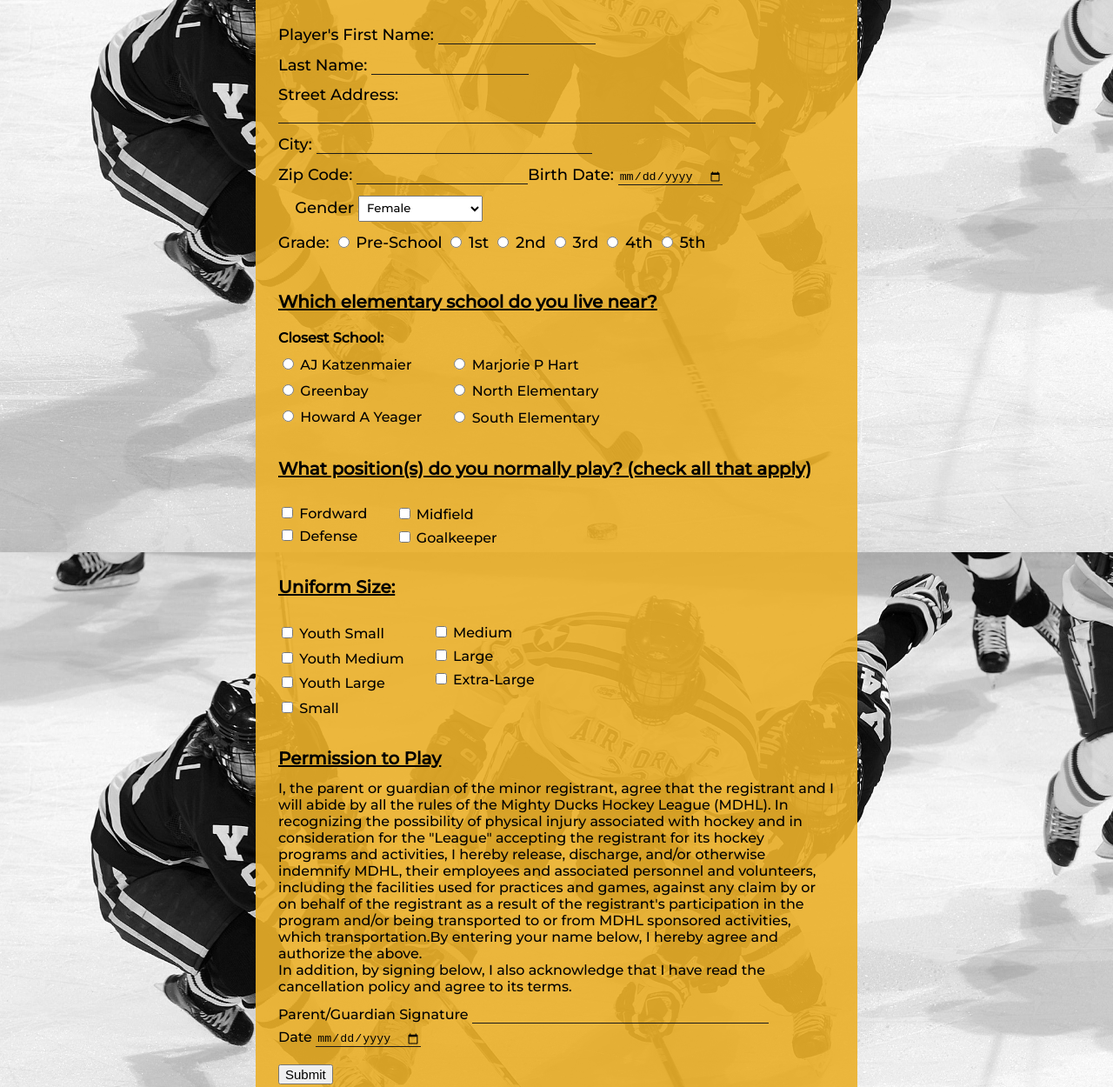
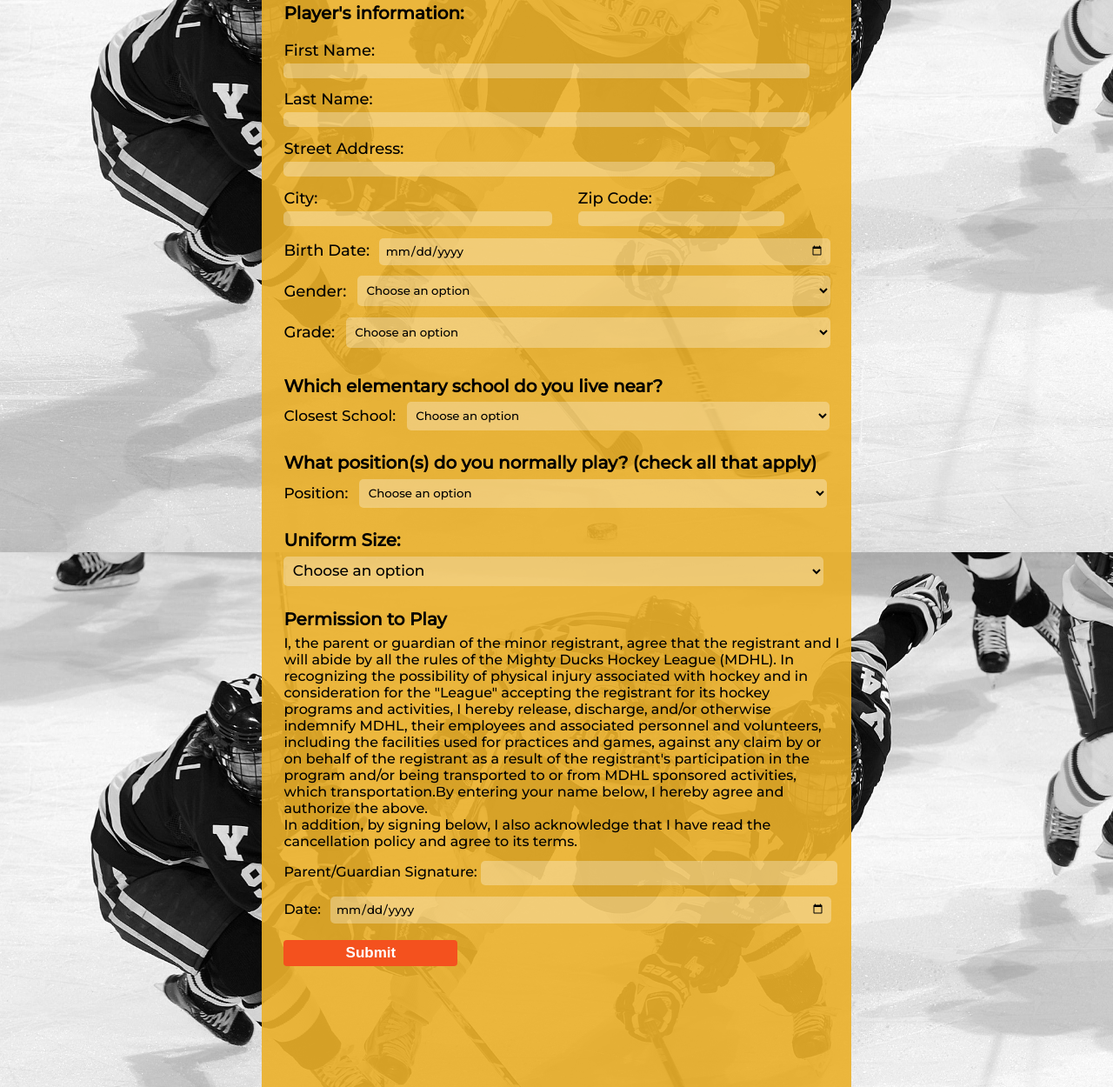
Before and after one commit to catasimonovich4/week-4-task-4-design-3, a plain HTML site: page pages/registration.html in a window 1280 px wide. Shown: the part 218-1468 px from the top of the page at 87% size. Drawn offline with Linux system fonts and the light colour scheme.

Commit message:
:bug:Fix: Add content to Registration page.

```diff
--- a/pages/registration.html
+++ b/pages/registration.html
@@ -51,152 +51,99 @@
       <main>
         <div class="h2RF-container">
             <h2>Registration Form</h2>
-            <span>Become a member!</span>
+            <span>Complete the form and become a MDHL member!</span>
         </div>
         <section class="form-section">
             <div class="form-container">
               <form action="show_data.html" method="get">
+                <h3 class="yourinf">Player's information:</h3>
                 <div class="form-first-part">
                   <div class="form-part1">
-                    <label for="first-name">Player's First Name:</label>
-                    <input type="text" id="firstname" name="firstname" required/>
+                    <label for="first-name">First Name:</label>
+                    <input type="text" id="firstname" name="firstname" size="73px" required/>
                   </div>
                   <div class="form-part2">
                     <label for="last-name">Last Name:</label>
-                    <input type="text" id="lastname" name="lastname" required/>
+                    <input type="text" id="lastname" name="lastname" size="73px" required/>
                   </div>
                   <div class="form-part3">
                     <label for="address">Street Address:</label>
-                    <input type="text" name="address" id="street-addres" size="66px" required/>
+                    <input type="text" name="address" id="street-addres" size="68px" required/>
                   </div>
-                  <div class="form-part4">
-                    <label for="city">City:</label>
-                    <input type="text" name="city" id="city" size="37px" required/>
-                  </div>
-                  <div class="form-part5">
-                    <label for="zip">Zip Code:</label>
-                    <input type="text" name="zip" id="zip" size="22px" required/>
+                  <div class="form-city-zip">
+                    <div class="form-part4">
+                      <label for="city">City:</label>
+                      <input type="text" name="city" id="city" size="36px" required/>
+                    </div>
+                    <div class="form-part5">
+                      <label for="zip">Zip Code:</label>
+                      <input type="text" name="zip" id="zip" size="27px" required/>
+                    </div>
                   </div>
                   <div class="form-part6">
                     <label for="bday">Birth Date:</label>
-                    <input type="date" name="bday" id="bday" required />
+                    <input type="date" name="bday" id="bday" size="37px" required />
                   </div>
                   <div class="gender">
-                   <!--  <p>Gender:</p> -->
-                    <label for="gender">Gender</label>
+                    <label for="gender">Gender:</label>
                     <select id="gender" name="gender">
+                        <option>Choose an option</option>
                         <option value="female">Female</option>
                         <option value="male">Male</option>
                         <option value="notsay">Prefer not to say</option>
                     </select>
                   </div>
                   <div class="grade">
-                    <p>Grade:</p>
-                    <input type="radio" id="pre-sch" name="grade" value="pre-sch"/>
-                    <label for="grade">Pre-School</label>
-                    <input type="radio" id="pri" name="grade" value="1st"/>
-                    <label for="grade">1st</label>
-                    <input type="radio" id="sec" name="grade" value="2nd"/>
-                    <label for="grade">2nd</label>
-                    <input type="radio" id="ter" name="grade" value="3rd"/>
-                    <label for="grade">3rd</label>
-                    <input type="radio" id="cua" name="grade" value="4th"/>
-                    <label for="grade">4th</label>
-                    <input type="radio" id="qui" name="grade" value="5th"/>
-                    <label for="grade">5th</label>
+                    <label for="grade">Grade:</label>
+                    <select id="grade" name="grade">
+                        <option>Choose an option</option>
+                        <option value="presch">Pre-School</option>
+                        <option value="fst">First Grade</option>
+                        <option value="scnd">Second Grade</option>
+                        <option value="thrd">Third Grade</option>
+                        <option value="frth">Fourth Grade</option>
+                        <option value="ffth">Fifth Grade</option>
+                    </select>
                   </div>
                 </div>
-                <h3 class="sch">Which elementary school do you live near?</h3>
-                <span>Closest School:</span>
+                <h3 class="h3-sch">Which elementary school do you live near?</h3>
                 <div class="close-sch">
-                  <div class="close-sch-1">
-                    <div>
-                      <input type="radio" id="AJK" name="cl-sch" value="AJK"/>
-                      <label for="close-sch">AJ Katzenmaier</label>
-                    </div>
-                    <div>
-                      <input type="radio" id="G" name="cl-sch" value="G"/>
-                      <label for="close-sch">Greenbay</label>
-                    </div>
-                    <div>
-                      <input type="radio" id="HAY" name="cl-sch" value="HAY"/>
-                      <label for="close-sch">Howard A Yeager</label>
-                    </div>
-                  </div>
-                  <div class="close-sch-2">
-                    <div>
-                      <input type="radio" id="MPH" name="cl-sch" value="MPH"/>
-                      <label for="close-sch">Marjorie P Hart</label>
-                    </div>
-                    <div>
-                      <input type="radio" id="NE" name="cl-sch" value="NE"/>
-                      <label for="close-sch">North Elementary</label>
-                    </div>
-                    <div>
-                      <input type="radio" id="SE" name="cl-sch" value="SE"/>
-                      <label for="close-sch">South Elementary</label>
-                    </div>
-                  </div>
+                  <label for="close-sch">Closest School:</label>
+                  <select id="close-sch" name="close-sch">
+                        <option>Choose an option</option>
+                        <option value="AJK">AJ Katzenmaier Academy</option>
+                        <option value="GB">Green Bay Academy</option>
+                        <option value="HAY">Howard A. Yeager School</option>
+                        <option value="MPH">Marjorie P. Hart Elementary</option>
+                        <option value="NE">North Elementary</option>
+                        <option value="SE">South Elementary</option>
+                  </select>
                 </div>
-                <h3>
+                <h3 class="h3-posi">
                   What position(s) do you normally play? (check all that apply)
                 </h3>
                 <div class="position">
-                  <div class="posi-1">
-                    <div>
-                      <input type="checkbox" id="fordw" name="fordw" value="fordw"/>
-                      <label for="position">Fordward</label>
-                    </div>
-                    <div>
-                      <input type="checkbox" id="def" name="def" value="def"/>
-                      <label for="position">Defense</label>
-                    </div>
-                  </div>
-                  <div class="posi-2">
-                    <div>
-                      <input type="checkbox" id="mid" name="mid" value="mid"/>
-                      <label for="position">Midfield</label>
-                    </div>
-                    <div>
-                      <input type="checkbox" id="goalk" name="goalk" value="gaolk"/>
-                      <label for="position">Goalkeeper</label>
-                    </div>
-                  </div>
+                  <label for="position">Position:</label>
+                  <select id="position" name="position">
+                        <option>Choose an option</option>
+                        <option value="fordward">Fordward</option>
+                        <option value="midfield">Midfield</option>
+                        <option value="defense">Defense</option>
+                        <option value="goalkeeper">Goalkeeper</option>
+                  </select>
                 </div>
-                <h3>Uniform Size:</h3>
+                <h3 class="h3-uni">Uniform Size:</h3>
                 <div class="uniform">
-                  <div class="uni-1">
-                    <div>
-                      <input type="checkbox" id="ys" name="uniform" value="ys"/>
-                      <label for="uniform">Youth Small</label>
-                    </div>
-                    <div>
-                      <input type="checkbox" id="ym" name="uniform" value="ym"/>
-                      <label for="uniform">Youth Medium</label>
-                    </div>
-                    <div>
-                      <input type="checkbox" id="yl" name="uniform" value="yl"/>
-                      <label for="uniform">Youth Large</label>
-                    </div>
-                    <div>
-                      <input type="checkbox" id="s" name="uniform" value="s"/>
-                      <label for="uniform">Small</label>
-                    </div>
-                  </div>
-                  <div class="uni-2">
-                    <div>
-                      <input type="checkbox" id="m" name="uniform" value="m"/>
-                      <label for="uniform">Medium</label>
-                    </div>
-                    <div>
-                      <input type="checkbox" id="l" name="uniform" value="l"/>
-                      <label for="uniform">Large</label>
-                    </div>
-                    <div>
-                      <input type="checkbox" id="xl" name="uniform" value="xl"/>
-                      <label for="uniform">Extra-Large</label>
-                    </div>
-                  </div>
+                  <select id="uniform" name="uniform">
+                    <option>Choose an option</option>
+                    <option value="ys">Youth Small</option>
+                    <option value="ym">Youth Medium</option>
+                    <option value="yl">Youth Large</option>
+                    <option value="s">Small</option>
+                    <option value="m">Medium</option>
+                    <option value="l">Large</option>
+                    <option value="xl">Extra Large</option>
+              </select>
                 </div>
                 <h3 class="h3-ptoplay">Permission to Play</h3>
                 <div class="ptoplay">
@@ -219,16 +166,18 @@
                   </p>
                   <div class="pertoplay">
                     <div class="pertop-1">
-                      <label for="pertoplay">Parent/Guardian Signature</label>
+                      <label for="pertoplay">Parent/Guardian Signature:</label>
                       <input type="text" id="sign" name="pertoplay" size="40px" required/>
                     </div>
                     <div class="pertop-2">
-                      <label for="pertoplay">Date</label>
+                      <label for="pertoplay">Date:</label>
                       <input type="date" id="signdate" name="pertoplay" required/>
                     </div>
                 </div>
               </form>
-              <button>Submit</button>
+              <div class="form-button">
+                <button class="form-b" type="submit" style="vertical-align:middle"><span>Submit</span></button>
+              </div>
             </div>
         </section>
 </body>
--- a/styles/mdhl_3.css
+++ b/styles/mdhl_3.css
@@ -238,7 +238,6 @@ h2 {
 }
 
 h3 {
-  text-decoration: underline;
   margin-top: 0px;
   font-weight: 700;
   font-size: 20px;
@@ -720,7 +719,7 @@ iframe {
 
 .h2RF-container {
   background-color: rgb(0, 0, 0, 0.9);
-  width: 50%;
+  width: 40%;
   padding: 6px;
   border-radius: 15px;
   text-align: center;
@@ -745,7 +744,7 @@ iframe {
 .form-section {
   display: flex;
   justify-content: center;
-  height: 200vh;
+  height: 185vh;
 }
 
 .form-container {
@@ -754,10 +753,14 @@ iframe {
   width: 50%;
   /* background-color: rgb(190, 182, 182, 0.3); */
   background-color: rgb(235, 177, 42, 0.9);
-  padding: 2%;
+  padding: 0% 1% 2% 2%;
   margin-top: 1%;
   margin-bottom: 2%;
   border-radius: 15px;
+}
+
+.yourinf {
+  margin-top: 0%;
 }
 
 form {
@@ -766,7 +769,7 @@ form {
 
 .form-first-part {
   display: flex;
-  flex-wrap: wrap;
+  flex-direction: column;
   font-size: 18px;
 }
 
@@ -783,143 +786,124 @@ form {
   width: 100%;
 }
 
+.form-city-zip {
+  display: flex;
+}
+
 .form-part4 {
-  padding: 0% 3% 2% 0%;
+  padding: 0% 2% 2% 0%;
 }
 
 .form-part5 {
   padding: 0% 0% 2% 0%;
 }
 
-.fomr-part6 {
-  padding: 0% 0% 2% 0%;
+.form-part6 > input {
+  font-family: unset;
+  padding: 1%;
+  margin-left: 1%;
+  width: 79%;
 }
 
 .gender {
-  padding: 0% 1% 0% 3%;
-  width: 40%;
+  display: flex;
+  margin-top: 2%;
 }
 
 .gender > select {
+  display: inline;
   font-family: unset;
-  padding: 2%
-
+  padding: 1%;
+  margin-left: 1%;
+  width: 85%;
 }
 
-/* .gender > p {
-  padding: 0%;
-  padding-left: 0%;
-  margin: 0%;
-  display: inline;
-} */
-
 .gender > label {
-  padding: 0%;
-  display: inline;
+  padding: 1% 1% 1% 0%;
 }
 
 .grade {
-  padding: 2% 0% 0% 0%;
+  display: flex;
+  margin-top: 2%;
 }
 
-.grade > p {
-  padding: 0%;
-  margin: 0%;
+.grade > select {
   display: inline;
+  font-family: unset;
+  padding: 1%;
+  margin-left: 1%;
+  width: 87%;
 }
 
-.sch {
-  margin-top: 7%;
+.grade > label {
+  padding: 1% 1% 1% 0%;
+}
+
+.h3-sch {
+  margin-top: 5%;
+  margin-bottom: 0%;
 }
 
 .close-sch {
   display: flex;
-  justify-content: flex-start;
-  margin-bottom: 5%;
+  margin-top: 1%;
+  margin-bottom: 4%;
+}
+
+.close-sch > select {
+  display: inline;
+  font-family: unset;
+  padding: 1%;
+  margin-left: 1%;
+  width: 76%;
 }
 
 .close-sch > label {
-  padding: 0%;
+  padding: 1% 1% 1% 0%;
+  font-size: 17px;
 }
 
-.close-sch-1 {
-  display: flex;
-  flex-direction: column;
-  padding-top: 1%;
-}
-
-.close-sch-1 > div {
-  margin: 3% 0%;
-}
-
-.close-sch-2 {
-  display: flex;
-  flex-direction: column;
-  margin-left: 5%;
-  padding-top: 1%;
-}
-
-.close-sch-2 > div {
-  margin: 3% 0%;
+.h3-posi {
+  margin-top: 4%;
+  margin-bottom: 0%;
 }
 
 .position {
   display: flex;
-  justify-content: flex-start;
-  margin-bottom: 5%;
+  margin-top: 1%;
+  margin-bottom: 4%;
 }
 
-.posi-1 {
-  display: flex;
-  flex-direction: column;
-  padding-top: 1%;
+.position > select {
+  display: inline;
+  font-family: unset;
+  padding: 1%;
+  margin-left: 1%;
+  width: 84%;
 }
 
-.posi-1 > div {
-  margin: 3% 0%;
-}
-
-.posi-2 {
-  display: flex;
-  flex-direction: column;
-  margin-left: 5%;
-  padding-top: 1%;
-}
-
-.posi-2 > div {
-  margin: 3% 0%;
+.position > label {
+  padding: 1% 1% 1% 0%;
+  font-size: 17px;
 }
 
 .uniform {
   display: flex;
-  justify-content: flex-start;
-  margin-bottom: 5%;
+  margin-bottom: 4%;
 }
 
-.uni-1 {
-  display: flex;
-  flex-direction: column;
-  padding-top: 1%;
+.uniform > select {
+  margin-top: 1%;
+  display: inline;
+  font-family: unset;
+  padding: 1%;
+  width: 97%;
+  font-size: 17px;
 }
 
-.uni-1 > div {
-  margin: 3% 0%;
-}
-
-.uni-2 {
-  display: flex;
-  flex-direction: column;
-  margin-left: 5%;
-  padding-top: 1%;
-}
-
-.uni-2 > div {
-  margin: 3% 0%;
-}
-
-.h3-ptoplay {
-  margin-top: 3%;
-  margin-bottom: 2%;
+.h3-uni {
+  margin-top: 2%;
+  margin-bottom: 0%;
 }
 
 .ptoplay > p {
@@ -927,30 +911,89 @@ form {
   margin: 0%;
 }
 
+.h3-ptoplay {
+  margin-top: 2%;
+  margin-bottom: 1%;
+}
+
 .pertoplay {
   display: flex;
   flex-direction: column;
-  justify-content: flex-start;
   margin-top: 2%;
   margin-bottom: 3%;
 }
 
-.pertop-1 {
-  margin-bottom: 1%;
+.pertop-1 > input{
+  margin-bottom: 2%;
+  width: 62%;
+  padding: 1%;
+}
+
+.pertop-2 > input {
+  font-family: unset;
+  padding: 1%;
+  margin-left: 1%;
+  width: 88%;
 }
 
 input[type=text] {
-    border: none;
-    border-bottom: 1px solid rgb(27, 27, 27);
-    background-color: rgb(190, 182, 182, 0.0);
+  border-radius: 5px;
+  border: none;
+  background-color: rgb(255, 255, 255, 0.3);
 }
 
 input[type=date] {
   border: none;
-  border-bottom: 1px solid rgb(27, 27, 27);
-  background-color: rgb(190, 182, 182, 0.0);
+  border-radius: 5px;
+  background-color: rgb(255, 255, 255, 0.3);
 }
 
-button {
-  font-size: 15px;
+select {
+  border-radius: 5px;
+  border: none;
+  background-color: rgb(255, 255, 255, 0.3);
 }
+
+.form-b {
+  display: inline-block;
+  border-radius: 4px;
+  background-color: #f4511e;
+  border: none;
+  color: #FFFFFF;
+  text-align: center;
+  font-size: 17px;
+  padding: 5px;
+  width: 200px;
+  transition: all 0.5s;
+  cursor: pointer;
+  margin-bottom: 2%;
+}
+
+.form-b:hover {
+  background-color: #f4511e;
+}
+
+.form-b span {
+  cursor: pointer;
+  display: inline-block;
+  position: relative;
+  transition: 0.5s;
+}
+
+.form-b span:after {
+  content: '\00bb';
+  position: absolute;
+  opacity: 0;
+  top: 0;
+  right: -20px;
+  transition: 0.5s;
+}
+
+.form-b:hover span {
+  padding-right: 25px;
+}
+
+.form-b:hover span:after {
+  opacity: 1;
+  right: 0;
+}
```
Also changed, not shown: pages/about.html (+3 -3 lines).
